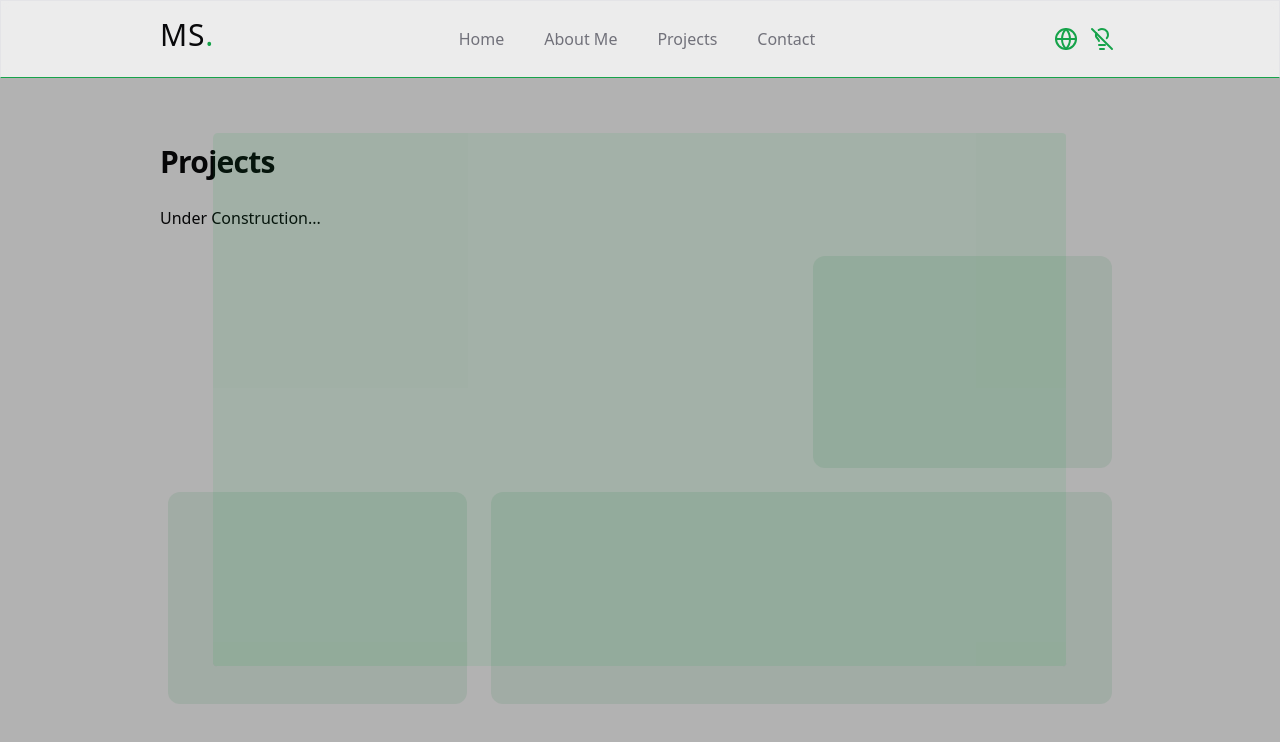
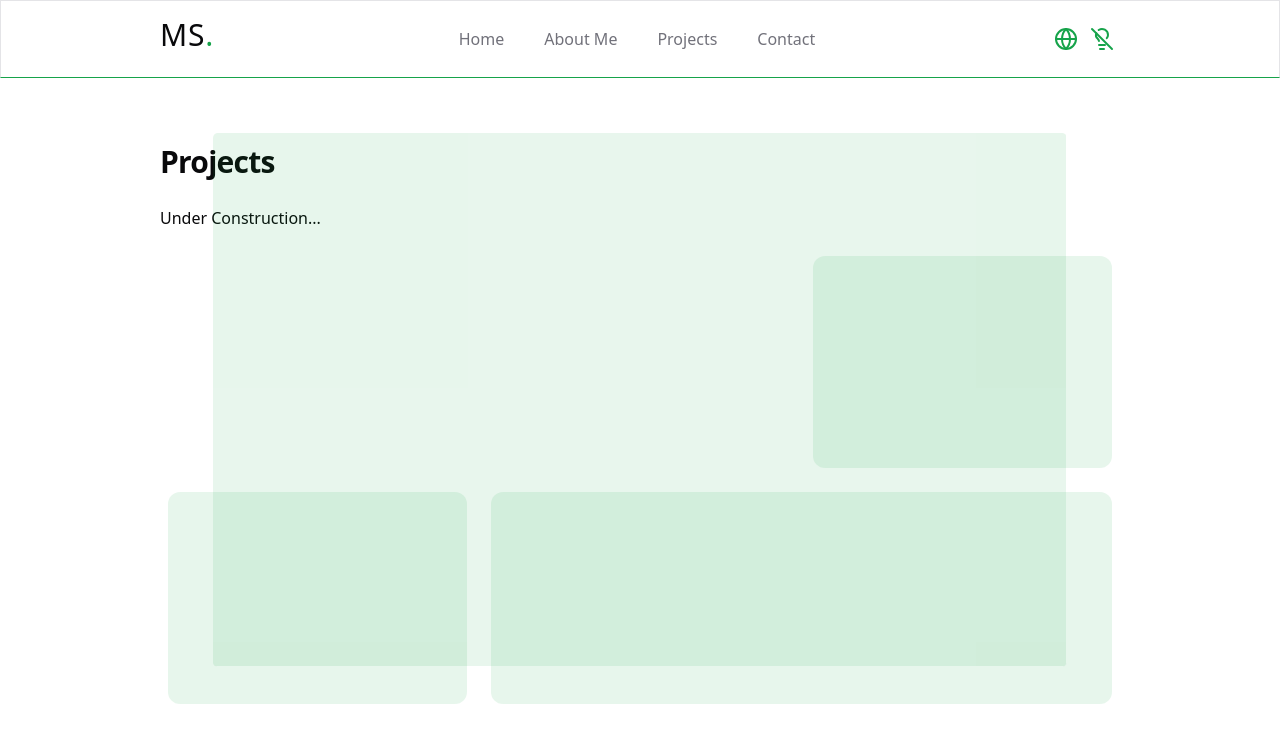
Before and after one commit to MScheltjens/portfolio, a Next.js app: page /en/projects in a window 1280 px wide. Both pictures are taken after a click on the element 478 px from the left and 362 px from the top of the page. Shown: the top 742 px of the page. Built offline with nearby package versions, Linux system fonts and the light colour scheme.

Commit message:
skeleton fix

```diff
--- a/components/ui/layout-grid.tsx
+++ b/components/ui/layout-grid.tsx
@@ -45,8 +45,8 @@ export const LayoutGrid = ({ cards }: Props) => {
                 selected?.id === card.id
                   ? 'absolute inset-0 z-50 m-auto flex h-2/3 w-full flex-col flex-wrap items-center justify-center rounded-lg md:w-2/3'
                   : lastSelected?.id === card.id
-                    ? 'z-40 h-full w-full rounded-xl bg-white'
-                    : 'h-full w-full rounded-xl bg-white'
+                    ? 'z-40 h-full w-full rounded-xl bg-white dark:bg-muted'
+                    : 'h-full w-full rounded-xl bg-white dark:bg-muted'
               )}
               layoutId={`card-${card.id}`}
             >
@@ -60,7 +60,7 @@ export const LayoutGrid = ({ cards }: Props) => {
         <motion.div
           onClick={handleOutsideClick}
           className={cn(
-            'absolute left-0 top-0 z-10 h-full w-full bg-black opacity-0',
+            'absolute left-0 top-0 z-10 h-full w-full opacity-0',
             selected?.id ? 'pointer-events-auto' : 'pointer-events-none'
           )}
           animate={{ opacity: selected?.id ? 0.3 : 0 }}
```
